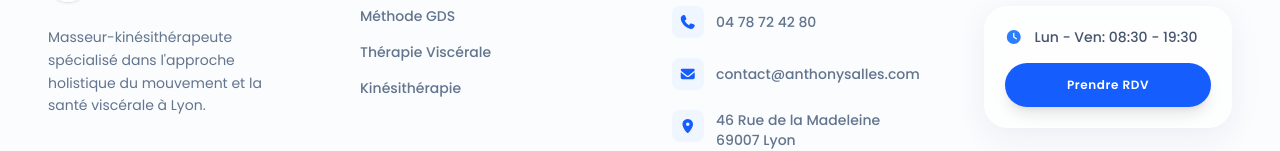
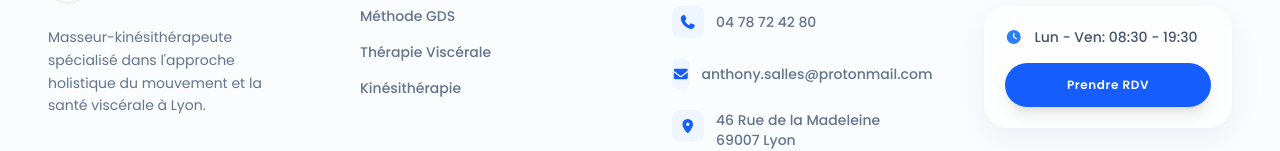
Before and after one commit to LTiollier/anthony-salles, a Next.js app: page /contact in a window 1280 px wide. Shown: the part 1497-1648 px from the top of the page. Built offline with nearby package versions, Linux system fonts and the light colour scheme.

Commit message:
:rocket: Change email

```diff
--- a/components/footer.jsx
+++ b/components/footer.jsx
@@ -84,13 +84,13 @@ export default function Footer() {
               </li>
               <li>
                 <a
-                  href="mailto:contact@anthonysalles.com"
+                  href="mailto:anthony.salles@protonmail.com"
                   className="flex items-center gap-3 text-slate-500 hover:text-blue-600 transition-colors font-medium group"
                 >
                   <div className="size-8 rounded-lg bg-blue-50 flex items-center justify-center text-blue-600 group-hover:bg-blue-600 group-hover:text-white transition-colors">
                     <FontAwesomeIcon icon={faEnvelope} className="size-3.5" />
                   </div>
-                  contact@anthonysalles.com
+                  anthony.salles@protonmail.com
                 </a>
               </li>
               <li>
--- a/sections/contact-section.jsx
+++ b/sections/contact-section.jsx
@@ -25,8 +25,8 @@ export default function ContactSection() {
     {
       icon: faEnvelope,
       label: "Email",
-      value: "contact@anthonysalles.com",
-      href: "mailto:contact@anthonysalles.com",
+      value: "anthony.salles@protonmail.com",
+      href: "mailto:anthony.salles@protonmail.com",
     },
     {
       icon: faMapMarkerAlt,
```
